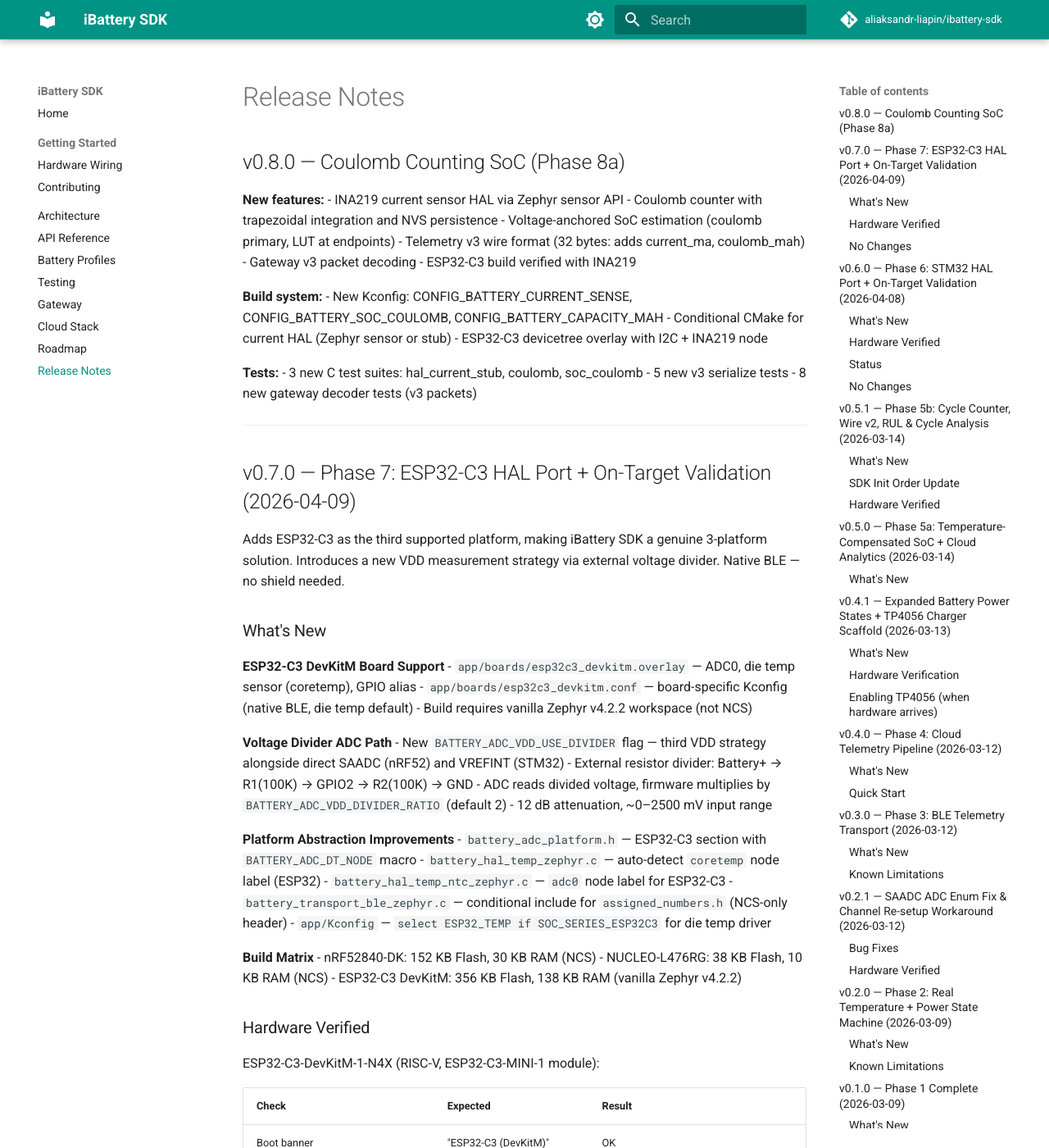
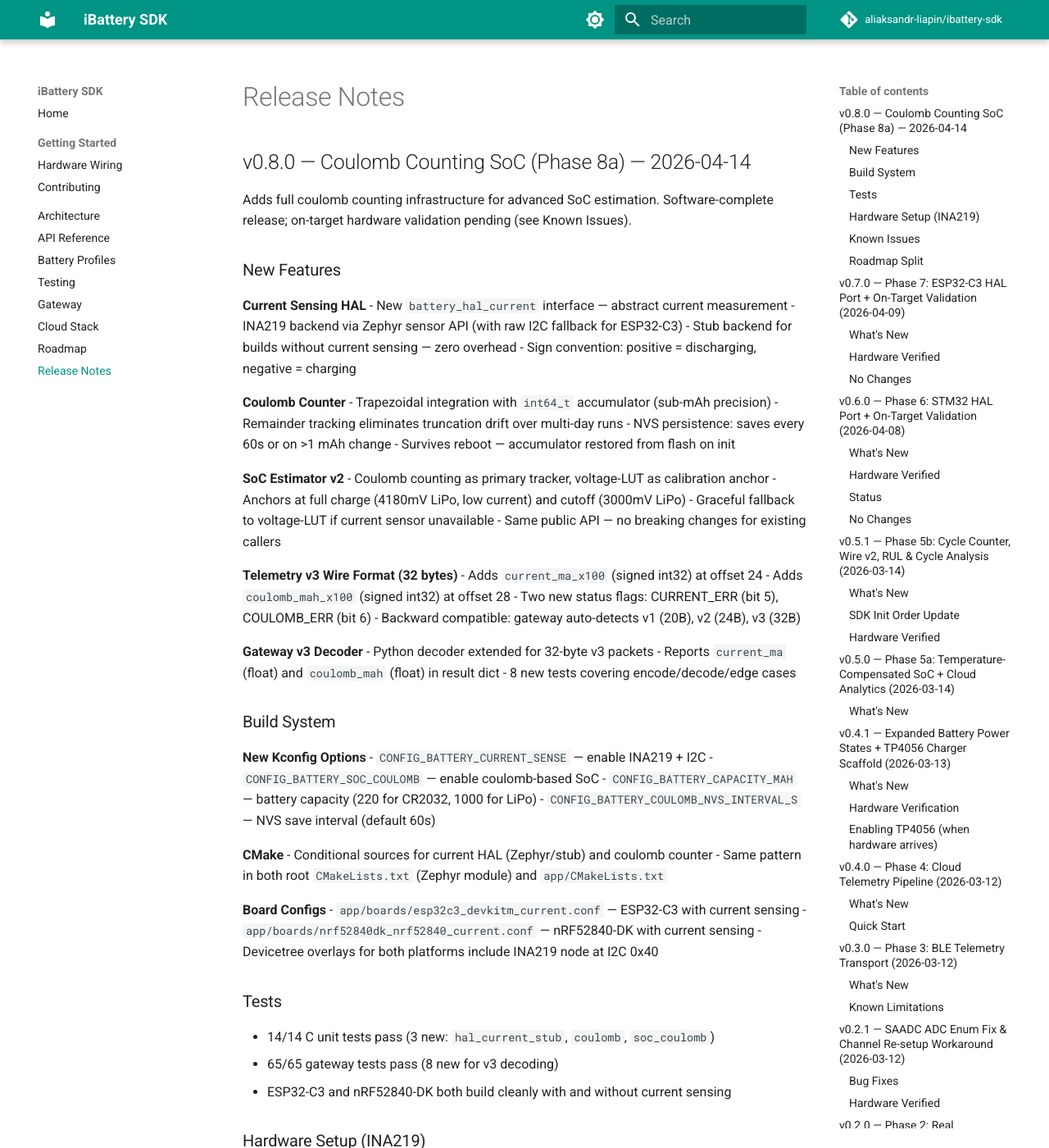
Before and after one commit to aliaksandr-liapin/ibattery-sdk, an MkDocs documentation site: the page built from docs/RELEASE_NOTES.md, in a window 1280 px wide and 1400 px high. Shown: the whole window at 82% size. Built offline with MkDocs 1.6.1 and Material for MkDocs 9.7.7, drawn with Linux system fonts in a browser that asks for light colours; comment, search, counter and statistics services are not loaded; some of the changed text lies outside the part shown.

Commit message:
release: v0.8.0 — Coulomb Counting SoC (Phase 8a)
Adds nRF52840-DK INA219 overlay + current sensing build config,
plus an i2cscan diagnostic config. Updates release notes with
full v0.8.0 feature list and Known Issues section covering the
pending hardware validation.

Co-Authored-By: Claude Opus 4.6 (1M context) <noreply@anthropic.com>

````diff
--- a/docs/RELEASE_NOTES.md
+++ b/docs/RELEASE_NOTES.md
@@ -1,24 +1,106 @@
 # Release Notes
 
-## v0.8.0 — Coulomb Counting SoC (Phase 8a)
+## v0.8.0 — Coulomb Counting SoC (Phase 8a) — 2026-04-14
 
-**New features:**
-- INA219 current sensor HAL via Zephyr sensor API
-- Coulomb counter with trapezoidal integration and NVS persistence
-- Voltage-anchored SoC estimation (coulomb primary, LUT at endpoints)
-- Telemetry v3 wire format (32 bytes: adds current_ma, coulomb_mah)
-- Gateway v3 packet decoding
-- ESP32-C3 build verified with INA219
+Adds full coulomb counting infrastructure for advanced SoC estimation.
+Software-complete release; on-target hardware validation pending
+(see Known Issues).
 
-**Build system:**
-- New Kconfig: CONFIG_BATTERY_CURRENT_SENSE, CONFIG_BATTERY_SOC_COULOMB, CONFIG_BATTERY_CAPACITY_MAH
-- Conditional CMake for current HAL (Zephyr sensor or stub)
-- ESP32-C3 devicetree overlay with I2C + INA219 node
+### New Features
 
-**Tests:**
-- 3 new C test suites: hal_current_stub, coulomb, soc_coulomb
-- 5 new v3 serialize tests
-- 8 new gateway decoder tests (v3 packets)
+**Current Sensing HAL**
+- New `battery_hal_current` interface — abstract current measurement
+- INA219 backend via Zephyr sensor API (with raw I2C fallback for ESP32-C3)
+- Stub backend for builds without current sensing — zero overhead
+- Sign convention: positive = discharging, negative = charging
+
+**Coulomb Counter**
+- Trapezoidal integration with `int64_t` accumulator (sub-mAh precision)
+- Remainder tracking eliminates truncation drift over multi-day runs
+- NVS persistence: saves every 60s or on >1 mAh change
+- Survives reboot — accumulator restored from flash on init
+
+**SoC Estimator v2**
+- Coulomb counting as primary tracker, voltage-LUT as calibration anchor
+- Anchors at full charge (4180mV LiPo, low current) and cutoff (3000mV LiPo)
+- Graceful fallback to voltage-LUT if current sensor unavailable
+- Same public API — no breaking changes for existing callers
+
+**Telemetry v3 Wire Format (32 bytes)**
+- Adds `current_ma_x100` (signed int32) at offset 24
+- Adds `coulomb_mah_x100` (signed int32) at offset 28
+- Two new status flags: CURRENT_ERR (bit 5), COULOMB_ERR (bit 6)
+- Backward compatible: gateway auto-detects v1 (20B), v2 (24B), v3 (32B)
+
+**Gateway v3 Decoder**
+- Python decoder extended for 32-byte v3 packets
+- Reports `current_ma` (float) and `coulomb_mah` (float) in result dict
+- 8 new tests covering encode/decode/edge cases
+
+### Build System
+
+**New Kconfig Options**
+- `CONFIG_BATTERY_CURRENT_SENSE` — enable INA219 + I2C
+- `CONFIG_BATTERY_SOC_COULOMB` — enable coulomb-based SoC
+- `CONFIG_BATTERY_CAPACITY_MAH` — battery capacity (220 for CR2032, 1000 for LiPo)
+- `CONFIG_BATTERY_COULOMB_NVS_INTERVAL_S` — NVS save interval (default 60s)
+
+**CMake**
+- Conditional sources for current HAL (Zephyr/stub) and coulomb counter
+- Same pattern in both root `CMakeLists.txt` (Zephyr module) and `app/CMakeLists.txt`
+
+**Board Configs**
+- `app/boards/esp32c3_devkitm_current.conf` — ESP32-C3 with current sensing
+- `app/boards/nrf52840dk_nrf52840_current.conf` — nRF52840-DK with current sensing
+- Devicetree overlays for both platforms include INA219 node at I2C 0x40
+
+### Tests
+
+- 14/14 C unit tests pass (3 new: `hal_current_stub`, `coulomb`, `soc_coulomb`)
+- 65/65 gateway tests pass (8 new for v3 decoding)
+- ESP32-C3 and nRF52840-DK both build cleanly with and without current sensing
+
+### Hardware Setup (INA219)
+
+```
+Battery+ ── INA219 VIN+ ── INA219 VIN- ── Load (VDD)
+                I2C: SDA, SCL → board's I2C0 pins
+                3.3V power, GND
+```
+
+| Platform | SDA | SCL | I2C Address |
+|----------|-----|-----|-------------|
+| ESP32-C3 | GPIO1 | GPIO3 | 0x40 |
+| nRF52840-DK | P0.26 | P0.27 | 0x40 |
+
+### Known Issues
+
+**Hardware validation pending**
+- INA219 detection failed on both ESP32-C3 (write NACK -14) and
+  nRF52840-DK (no devices on bus) during initial bring-up.
+- Root cause appears to be physical (breadboard contacts, header solder
+  joints, or pull-up resistor configuration on nRF52840-DK without
+  Arduino shield).
+- Software is verified via host tests (no hardware required).
+- v0.8.1 will follow with on-target hardware validation once a working
+  INA219 setup is confirmed (recommend logic analyzer for diagnosis).
+
+**ESP32-C3 I2C driver quirk**
+- Zephyr 4.2.2's `i2c_write` function fails on ESP32-C3 with EFAULT (-14).
+- Workaround already in code: use `i2c_burst_write` and separate
+  `i2c_write` + `i2c_read` calls instead of `i2c_write_read`.
+
+### Roadmap Split
+
+Phase 8 Advanced SoC is now three sub-phases:
+
+- **Phase 8a (this release)**: Coulomb counting with voltage anchoring
+- **Phase 8b (next)**: Voltage-LUT correction mode — coulomb as smoothing layer
+- **Phase 8c (future)**: Kalman filter fusion — optimal blending
+
+Each phase reuses the HAL and telemetry from 8a — same public API throughout.
+
+---
 
 ---
 
````
